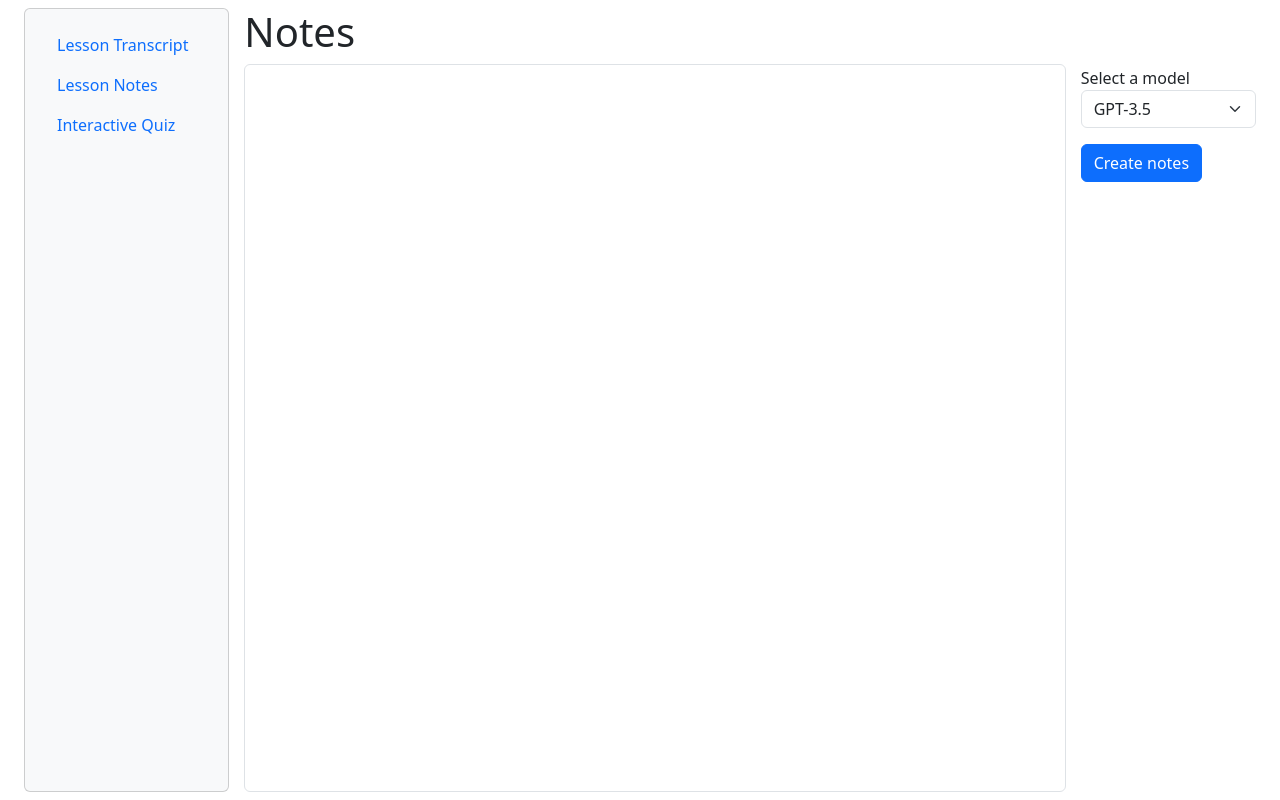
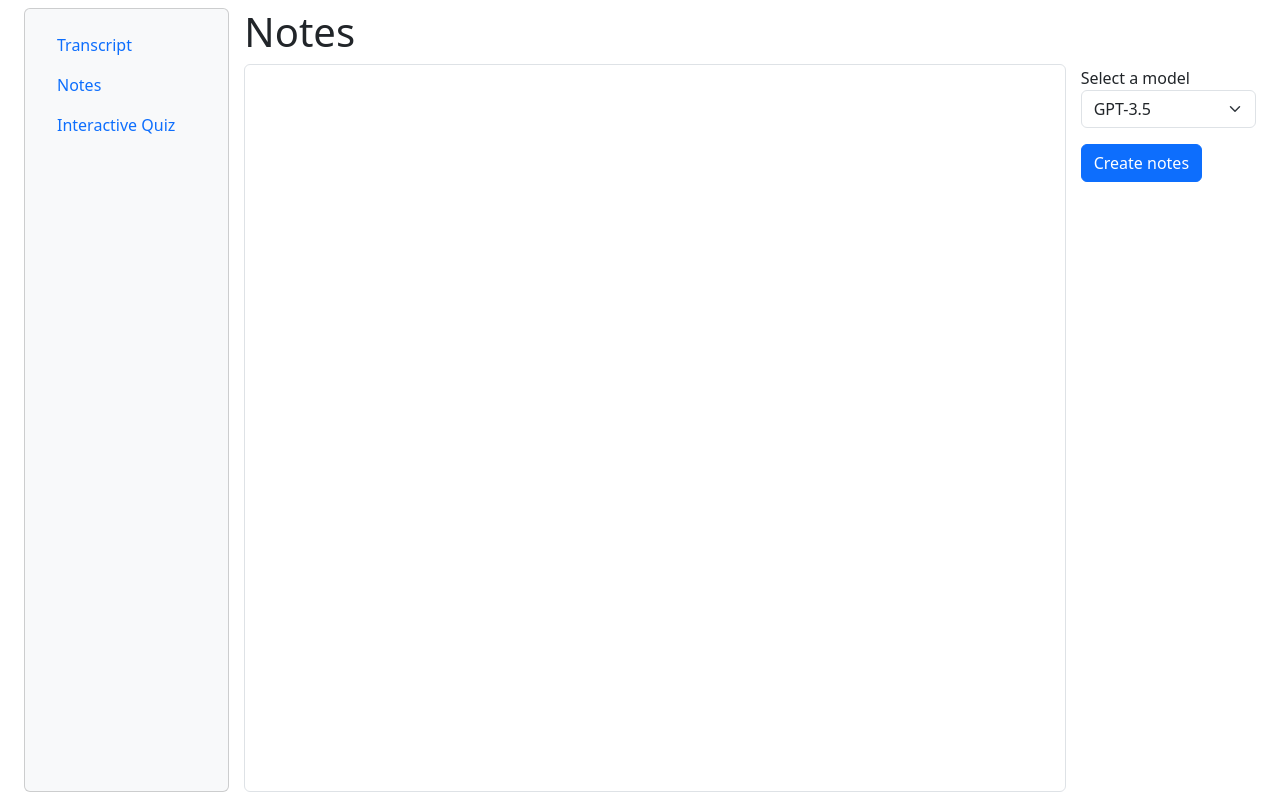
Before and after one commit to Zemelware/StudyX, a Flask app: page /notes in a window 1280 px wide. Run offline with Flask 3, Linux system fonts and the light colour scheme.

Commit message:
Remove "lesson" from nav element links

```diff
--- a/templates/base.html
+++ b/templates/base.html
@@ -25,18 +25,17 @@
         {% endif %}
       {% endmacro %}
 
-      <!-- TODO: The gutter is making the buttons in the nav a bit smaller. fix this -->
       <nav class="nav nav-pills col-2 card bg-body-tertiary">
         <div class="card-body">
           <a
             class="nav-link {{ is_active('transcript') }}"
             href="{{ url_for('transcript') }}"
-            >Lesson Transcript</a
+            >Transcript</a
           >
           <a
             class="nav-link {{ is_active('notes') }}"
             href="{{ url_for('notes') }}"
-            >Lesson Notes</a
+            >Notes</a
           >
           <a
             class="nav-link {{ is_active('quiz') }}"
```
